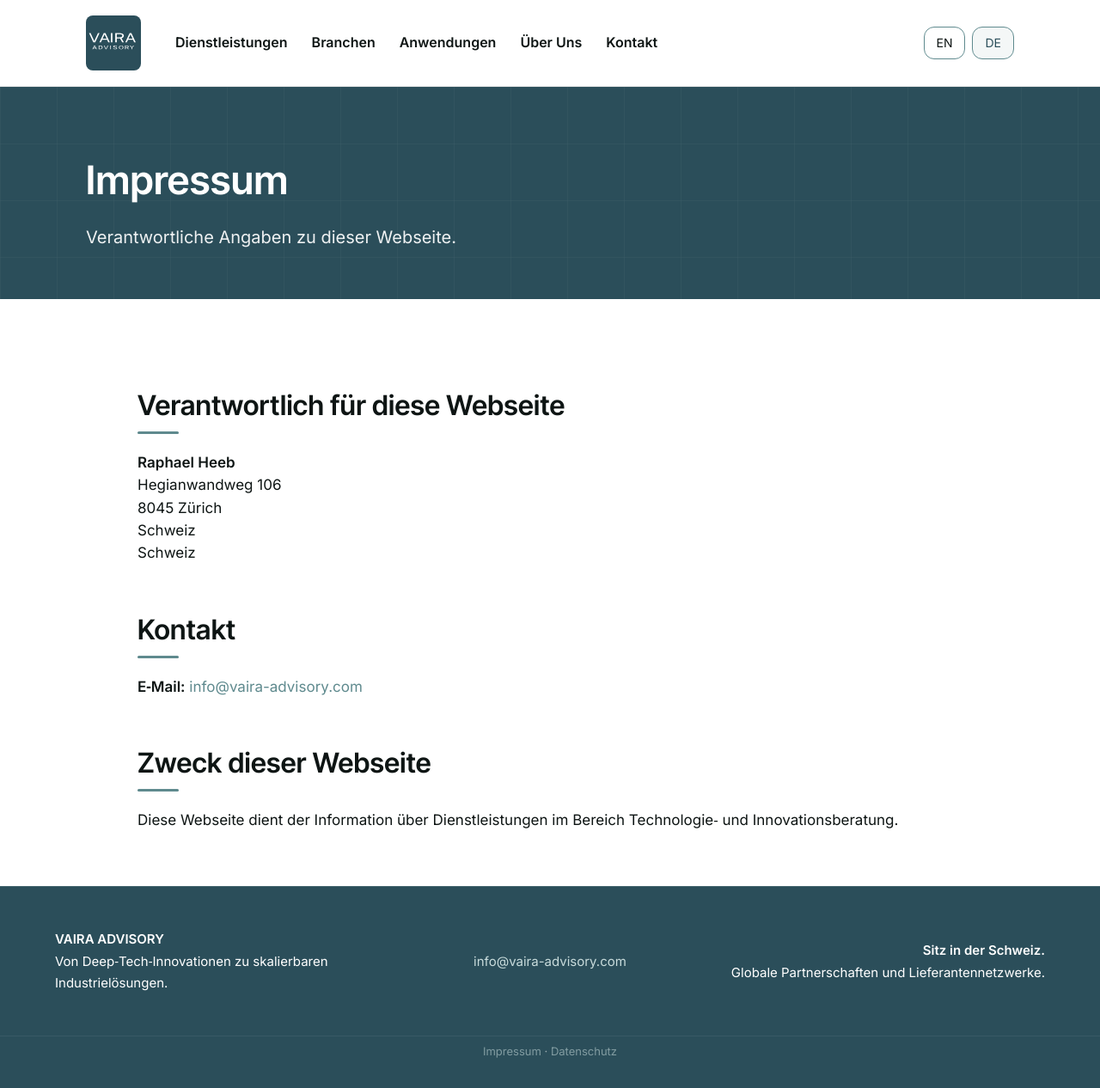
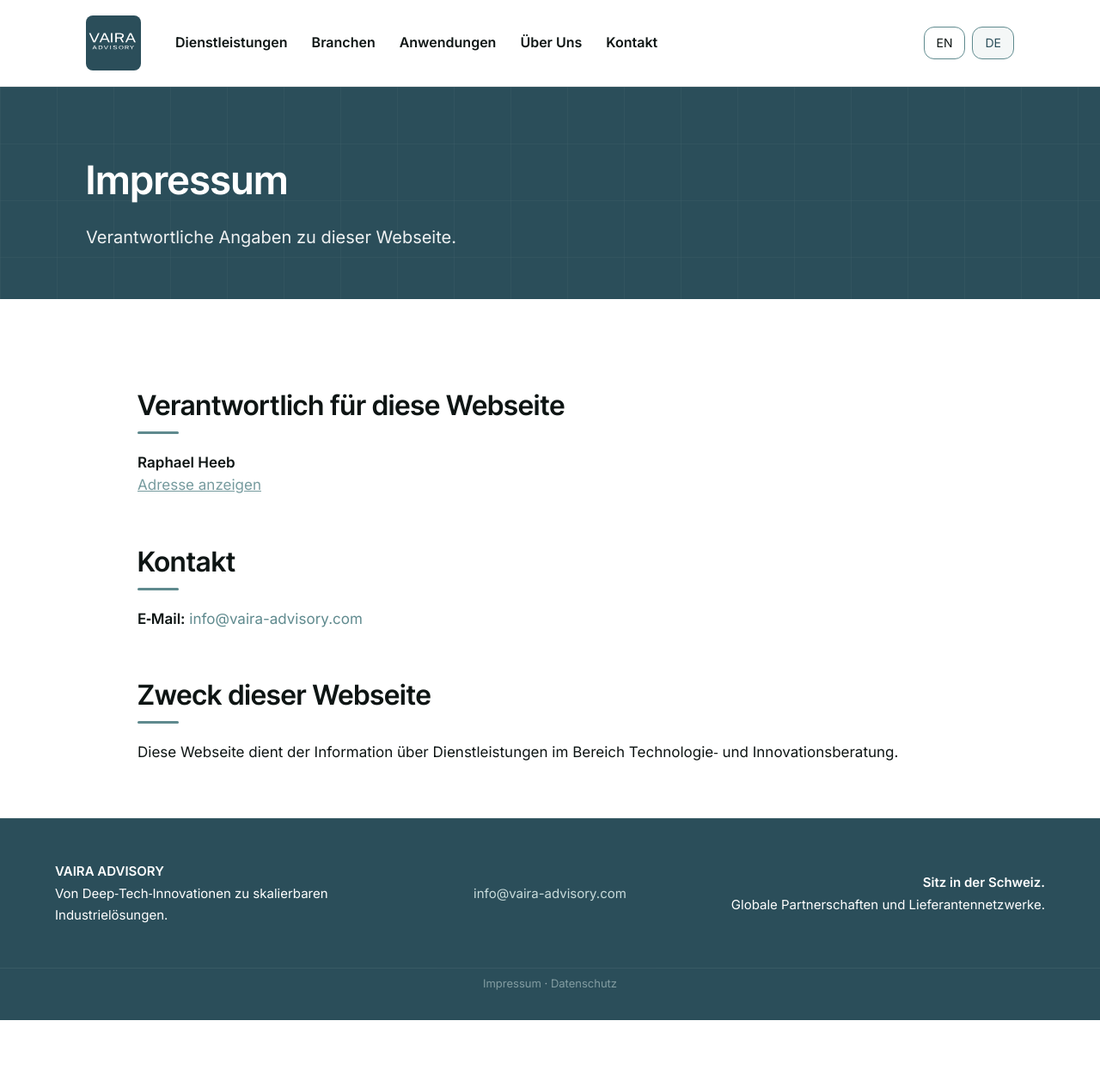
Before and after one commit to raphaelheeb/vaira-advisory, a Jekyll site: the page built from de/impressum/index.html, in a window 1280 px wide and 1266 px high. Shown: the whole window at 86% size. Built offline with Jekyll 4.4.1, drawn with Linux system fonts in a browser that asks for light colours.

Commit message:
Update index.html

```diff
--- a/de/impressum/index.html
+++ b/de/impressum/index.html
@@ -20,12 +20,8 @@
     <h2>Verantwortlich für diese Webseite</h2>
     <p>
       <strong>Raphael Heeb</strong><br>
-      <span class="protected-address"
-      data-line1="Hegianwandweg 106"
-      data-line2="8045 Zürich"
-      data-line3="Schweiz"></span>
-    <br>
-      Schweiz
+      <span id="reveal-address" class="reveal-address">Adresse anzeigen</span>
+      <span id="vaira-address" class="protected-address" style="display:none;"></span>
     </p>
 
     <h2>Kontakt</h2>
```
